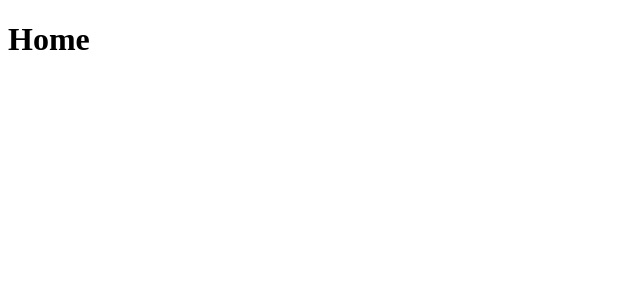
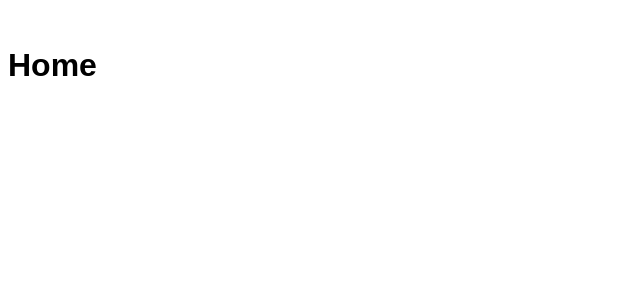
Before and after one commit to re-kousei-s/e-sharp-frontend, a React (Vite) app in the folder src/: page / in a window 1280 px wide. Shown: the top 300 px of the page, without its empty margins (0-640 px from the left). Built offline with nearby package versions, Linux system fonts and the light colour scheme.

Commit message:
feat(layout): 画面共通スタイルシート追加
- スマホ版、PC版の両カテゴリを定義
- PC版の内容は未定義

```diff
--- /dev/null
+++ b/src/layouts/RootLayout.module.css
@@ -0,0 +1,21 @@
+/*
+ * モバイルファースト
+ * - ここに書くスタイルがスマホ版 (基準)
+ * - PC 版は下の @media (min-width: 768px) で上書きする
+ */
+
+/* ---- スマホ版 ---- */
+.root {
+  font-family: sans-serif;
+  padding-top: 18px;
+  /* padding-right: 18px;
+  padding-bottom: 18px;
+  padding-left: 18px; */
+}
+
+/* ---- PC 版 (768px 以上) ---- */
+@media (min-width: 768px) {
+  .root {
+    /* PC 版の余白はここに追加する */
+  }
+}
--- a/src/layouts/RootLayout.tsx
+++ b/src/layouts/RootLayout.tsx
@@ -1,9 +1,10 @@
 import { Outlet } from 'react-router'
+import styles from './RootLayout.module.css'
 
 // 全ページ共通のレイアウト。各ページは <Outlet /> の位置に描画される
 export default function RootLayout() {
   return (
-    <div>
+    <div className={styles.root}>
       <main>
         <Outlet />
       </main>
```
